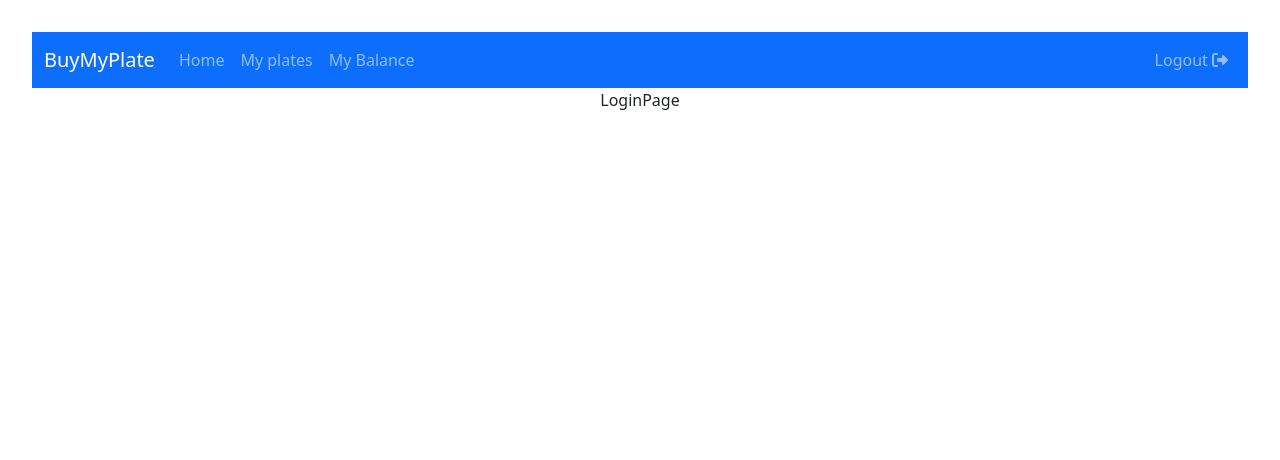
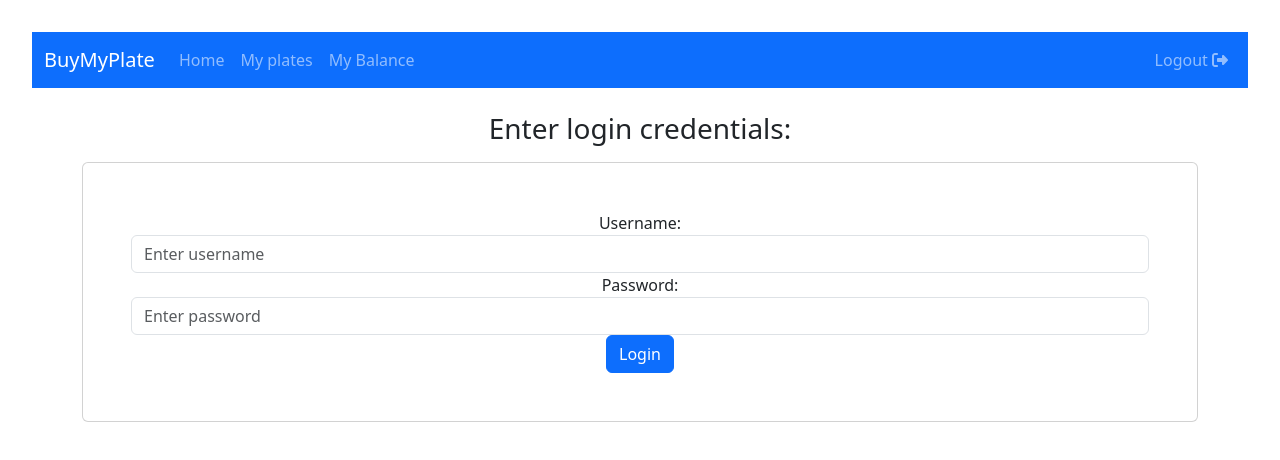
Before and after one commit to pockche123/buymyplate-client, a React (Vite) app: page /login in a window 1280 px wide. Shown: the top 460 px of the page. Built offline with nearby package versions, Linux system fonts and the light colour scheme.

Commit message:
create protected route

```diff
--- a/src/context/AuthContext.jsx
+++ b/src/context/AuthContext.jsx
@@ -66,6 +66,7 @@ export function AuthProvider({children}){
 
       const value = {
         user,
+        setUser,
         isLoading,
         login,
         logout,
--- a/src/pages/BalancePage.jsx
+++ b/src/pages/BalancePage.jsx
@@ -34,7 +34,6 @@ const BalancePage = () => {
             <div className="card my-3">
                 <b>Amount(in £): </b>
                 <input className="form-control" value={balanceData.amount} disabled />
-
             </div>
         )
     }
--- a/src/pages/LoginPage.jsx
+++ b/src/pages/LoginPage.jsx
@@ -1,8 +1,59 @@
-import React from 'react'
+import React, { useState } from 'react'
+import { toast } from 'react-toastify'
+import { useAuth } from '../context/AuthContext'
+import { useNavigate } from 'react-router-dom'
 
 const LoginPage = () => {
+    const[username, setUsername] = useState()
+    const[password, setPassword] = useState()
+    const {login} = useAuth()
+    const navigate = useNavigate()
+
+
+    const handleLogin = async() => {
+        const body = {
+            username: username,
+            password: password
+        }
+        try {
+            const result = await login({username, password})
+            if(result.success){
+                toast.success("Login successful!")
+                navigate('/')
+            } else{
+                toast.error("Login failed. Wrong credentials.")
+            }
+
+        } catch (error) {
+            console.log(error)
+            toast.error("Login error: " +  error.message)
+        }
+
+
+    }
+
+
   return (
-    <div>LoginPage</div>
+    <div className="container mt-4">
+        <h3>Enter login credentials:</h3>
+      <div className="card my-3">
+        <div className="card-body">
+            <form onSubmit={handleLogin}>
+                <div>
+                <label>Username: </label>
+                <input className='form-control' type="text" value={username} placeholder='Enter username' onChange={e => setUsername(e.target.value)}/>
+                </div>
+                <div>
+                   <label>Password:</label>
+                   <input className='form-control' type="text" value={password} placeholder='Enter password' onChange={e => setPassword(e.target.value)}/>
+                </div>
+                <button className="btn btn-primary" type="submit" >Login</button>
+            </form>
+
+
+        </div>
+        </div>
+    </div>
   )
 }
 
```
Also changed, not shown: src/components/ProtectedRoute.jsx (added, +19 -0 lines).
